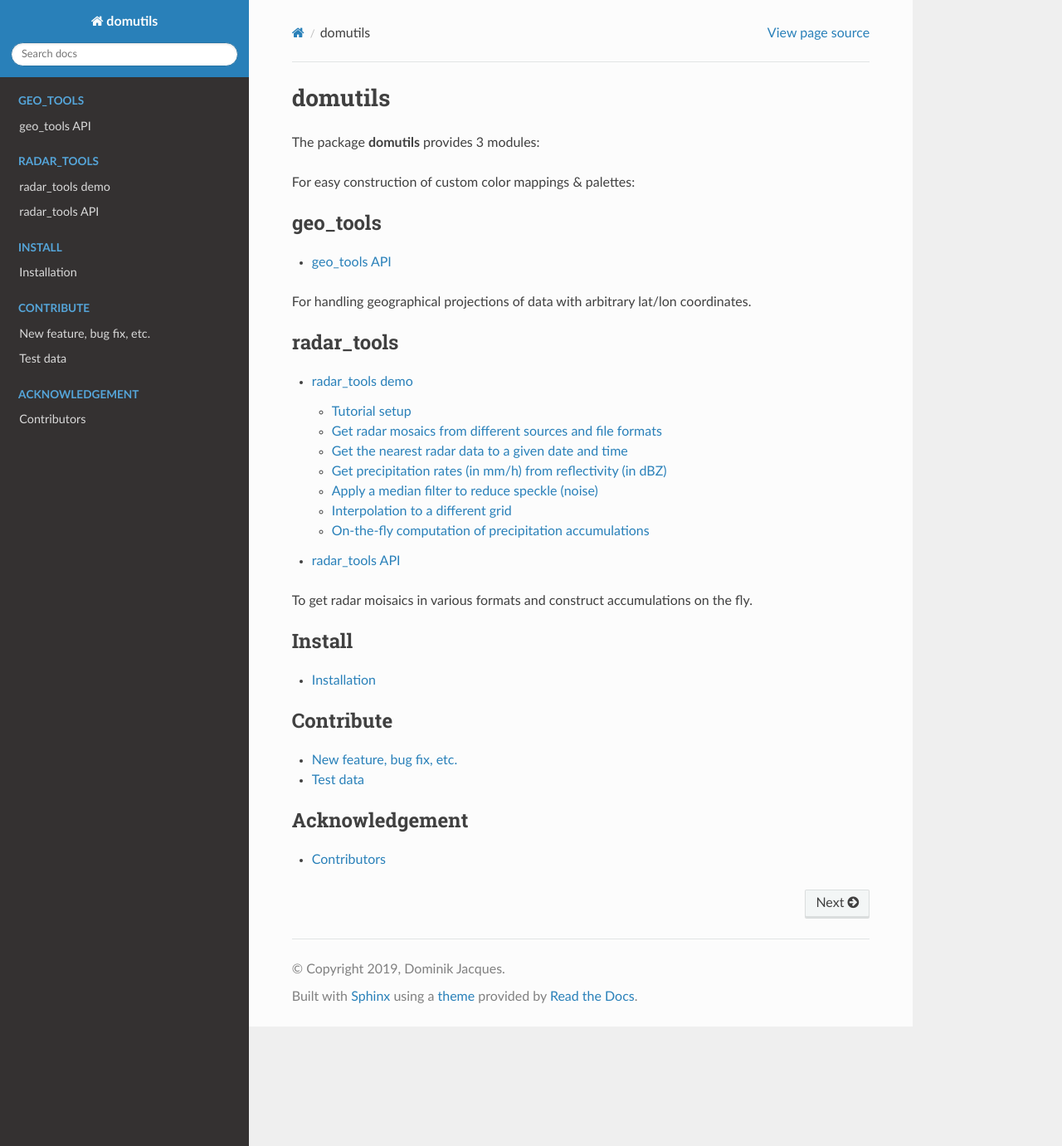
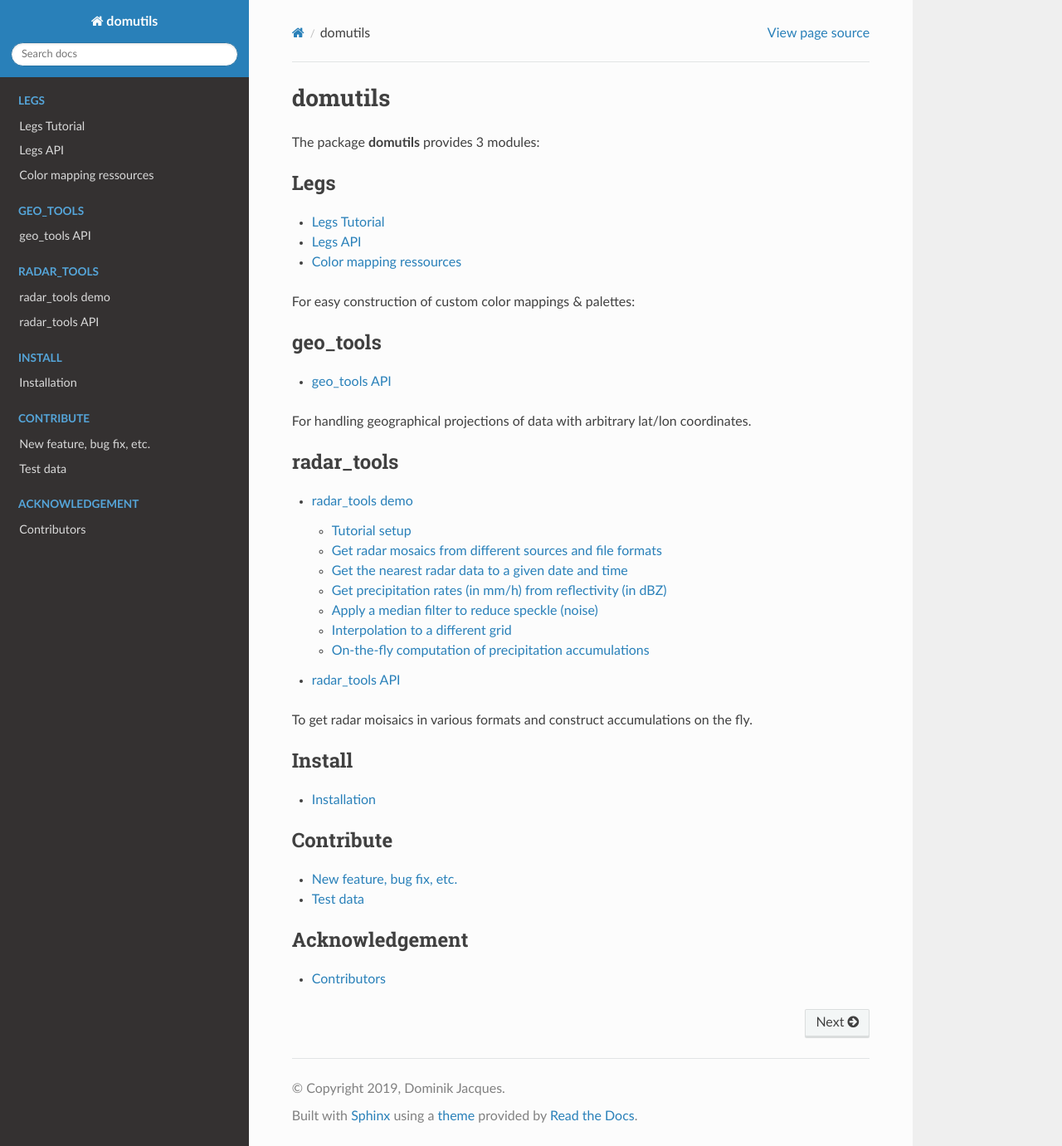
Before and after one commit to dja001/domutils, a Sphinx documentation site: the page built from docs/index.rst, in a window 1280 px wide and 1381 px high. Shown: the whole window at 83% size. Built offline with Sphinx 7.4.7 and the Read the Docs theme 2.0.0, drawn with Linux system fonts in a browser that asks for light colours; pages that are not in the unit, such as notebooks, are missing from menus.

Commit message:
added accidentally removed legs from index.rst

```diff
--- a/docs/index.rst
+++ b/docs/index.rst
@@ -18,6 +18,14 @@ domutils
 
 The package **domutils** provides 3 modules:
 
+
+.. toctree::
+   :caption: Legs
+   :maxdepth: 1
+
+   legsTutorial
+   legsDoc
+   legsResources
 
 For easy construction of custom color mappings & palettes:
 
```
